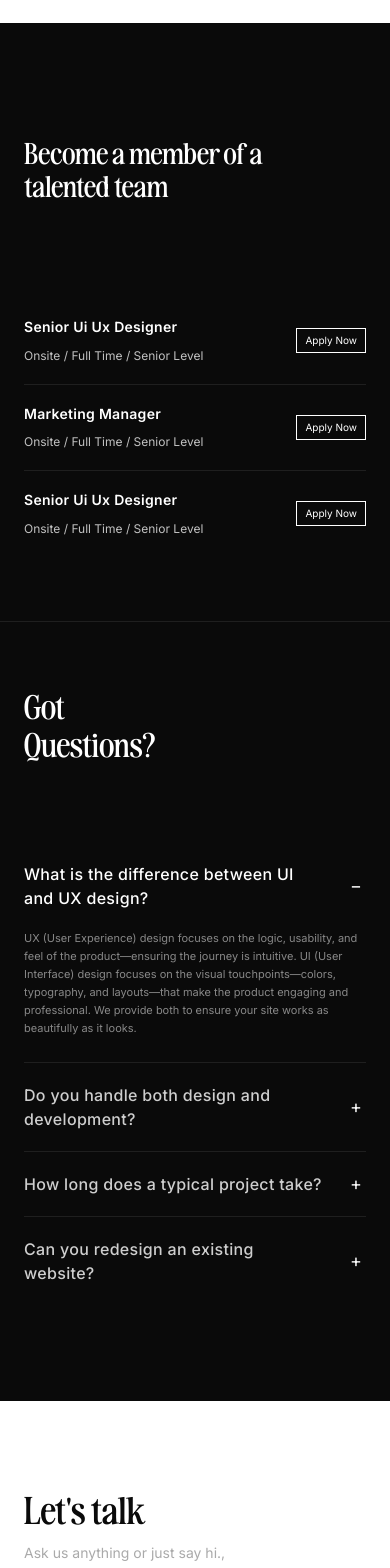
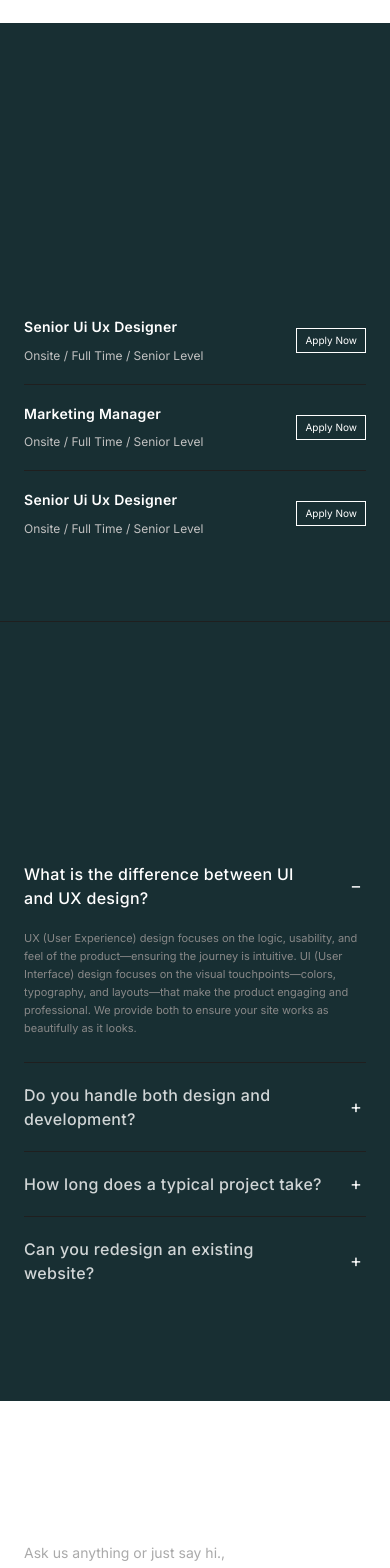
Before and after one commit to Neaz-mq/prographr-agency, a React (Vite) app: page / in a window 390 px wide. Shown: the part 8700-10268 px from the top of the page. Built offline with nearby package versions, Linux system fonts and the light colour scheme.

Commit message:
update color

```diff
--- a/src/components/Footer.jsx
+++ b/src/components/Footer.jsx
@@ -62,7 +62,7 @@ export default function Footer() {
   ];
 
   return (
-    <footer className="bg-[#0a0a0a]">
+    <footer className="bg-[#182F33]">
       <div className="mx-auto px-6 md:px-10 lg:px-[4rem] xl:px-[5rem] 2xl:px-[10rem] 3xl:px-[26rem] pt-12 md:pt-16 pb-0">
 
         {/* ── Mobile (below md): logo top, then 2 cols ── */}
--- a/src/sections/CTA.jsx
+++ b/src/sections/CTA.jsx
@@ -1,10 +1,39 @@
-import { useState, useRef } from "react";
+import { useState, useRef, useEffect } from "react";
 import emailjs from "@emailjs/browser";
+import gsap from "gsap";
+import { ScrollTrigger } from "gsap/ScrollTrigger";
+
+gsap.registerPlugin(ScrollTrigger);
 
 export default function CTA() {
   const formRef = useRef(null);
+  const containerRef = useRef(null);
+  const headingRef = useRef(null);
   const [form, setForm] = useState({ name: "", email: "", message: "" });
-  const [status, setStatus] = useState("idle"); // idle | sending | success | error
+  const [status, setStatus] = useState("idle");
+
+  useEffect(() => {
+    const ctx = gsap.context(() => {
+      gsap.fromTo(
+        headingRef.current,
+        { y: "110%", skewY: 7, opacity: 0 },
+        {
+          y: "0%",
+          skewY: 0,
+          opacity: 1,
+          duration: 1.5,
+          ease: "expo.out",
+          scrollTrigger: {
+            trigger: headingRef.current,
+            start: "top 95%",
+            toggleActions: "play none none none",
+          },
+        }
+      );
+    }, containerRef);
+
+    return () => ctx.revert();
+  }, []);
 
   const handleSubmit = async (e) => {
     e.preventDefault();
@@ -33,15 +62,18 @@ export default function CTA() {
   };
 
   return (
-    <section id="contact" className="bg-white">
+    <section id="contact" ref={containerRef} className="bg-white">
       <div className="md:px-10 3xl:px-[26rem] 2xl:px-[10rem] xl:px-[5rem] lg:px-[4rem] mx-auto px-6 py-20 3xl:py-48 2xl:py-48 xl:py-24">
         {/* Heading */}
-        <h2 className="text-[#0a0a0a] font-semibold mb-2  text-[clamp(36px,6vw,60px)] lg:text-[clamp(40px,3.8vw,58px)]  md:text-[clamp(36px,6vw,60px)] xl:text-[clamp(36px,6vw,60px)] 2xl:text-[clamp(36px,6vw,60px)] 3xl:text-[clamp(52px,10vw,100px)]">
-          Let's talk
-        </h2>
-        <p
-          className="text-[#aaa] 3xl:text-xl 2xl:text-xl xl:text-xl lg:text-sm md:text-sm text-sm mb-12"
-        >
+        <div className="overflow-hidden">
+          <h2
+            ref={headingRef}
+            className="text-[#0a0a0a] font-semibold mb-2 text-[clamp(36px,6vw,60px)] lg:text-[clamp(40px,3.8vw,58px)] md:text-[clamp(36px,6vw,60px)] xl:text-[clamp(36px,6vw,60px)] 2xl:text-[clamp(36px,6vw,60px)] 3xl:text-[clamp(52px,10vw,100px)]"
+          >
+            Let's talk
+          </h2>
+        </div>
+        <p className="text-[#aaa] 3xl:text-xl 2xl:text-xl xl:text-xl lg:text-sm md:text-sm text-sm mb-12">
           Ask us anything or just say hi.,
         </p>
 
@@ -60,18 +92,11 @@ export default function CTA() {
         )}
 
         {/* Form */}
-        <form
-          ref={formRef}
-          onSubmit={handleSubmit}
-          className="flex flex-col gap-12"
-        >
+        <form ref={formRef} onSubmit={handleSubmit} className="flex flex-col gap-12">
           {/* Name + Email */}
           <div className="grid grid-cols-1 md:grid-cols-2 gap-12">
             <div className="flex flex-col gap-3">
-              <label
-                className="text-[#0a0a0a] font-medium 3xl:text-2xl 2xl:text-xl"
-
-              >
+              <label className="text-[#0a0a0a] font-medium 3xl:text-2xl 2xl:text-xl">
                 Name
               </label>
               <input
@@ -82,15 +107,11 @@ export default function CTA() {
                 onChange={(e) => setForm({ ...form, name: e.target.value })}
                 disabled={status === "sending"}
                 className="bg-transparent border-0 border-b border-[#ccc] pb-2 3xl:text-lg 2xl:text-base xl:text-sm lg:text-sm md:text-sm text-sm text-[#0a0a0a] placeholder:text-[#ccc] outline-none focus:border-[#0a0a0a] transition-colors duration-200 disabled:opacity-50"
-
               />
             </div>
 
             <div className="flex flex-col gap-3">
-              <label
-                className="text-[#0a0a0a] font-medium 3xl:text-2xl 2xl:text-xl"
-
-              >
+              <label className="text-[#0a0a0a] font-medium 3xl:text-2xl 2xl:text-xl">
                 Email
               </label>
               <input
@@ -101,17 +122,13 @@ export default function CTA() {
                 onChange={(e) => setForm({ ...form, email: e.target.value })}
                 disabled={status === "sending"}
                 className="bg-transparent border-0 border-b border-[#ccc] pb-2 3xl:text-lg 2xl:text-base xl:text-sm lg:text-sm md:text-sm text-[#0a0a0a] text-sm placeholder:text-[#ccc] outline-none focus:border-[#0a0a0a] transition-colors duration-200 disabled:opacity-50"
-
               />
             </div>
           </div>
 
           {/* Message */}
           <div className="flex flex-col gap-3">
-            <label
-              className="text-[#0a0a0a] font-medium 3xl:text-2xl 2xl:text-xl"
-
-            >
+            <label className="text-[#0a0a0a] font-medium 3xl:text-2xl 2xl:text-xl">
               Message
             </label>
             <textarea
@@ -122,7 +139,6 @@ export default function CTA() {
               onChange={(e) => setForm({ ...form, message: e.target.value })}
               disabled={status === "sending"}
               className="bg-transparent border-0 border-b border-[#ccc] pb-2 3xl:text-lg 2xl:text-base xl:text-sm lg:text-sm md:text-sm text-sm text-[#0a0a0a] placeholder:text-[#ccc] outline-none focus:border-[#0a0a0a] transition-colors duration-200 resize-none disabled:opacity-50"
-
             />
           </div>
 
@@ -131,8 +147,7 @@ export default function CTA() {
             <button
               type="submit"
               disabled={status === "sending"}
-              className="bg-[#0a0a0a] text-white text-[14px] 3xl:text-xl 2xl:text-base xl:text-base lg:text-base md:text-base  font-medium 3xl:px-6 3xl:py-3 2xl:px-5 2xl:py-2 xl:px-4 xl:py-2 lg:px-3 lg:py-1.5 md:px-2.5 md:py-1 px-2.5 py-1 hover:bg-[#222] transition-colors duration-200 disabled:opacity-60 disabled:cursor-not-allowed tracking-[0.02em]"
-
+              className="bg-[#182F33] text-white text-[14px] 3xl:text-xl 2xl:text-base xl:text-base lg:text-base md:text-base font-medium 3xl:px-6 3xl:py-3 2xl:px-5 2xl:py-2 xl:px-4 xl:py-2 lg:px-3 lg:py-1.5 md:px-2.5 md:py-1 px-2.5 py-1 hover:bg-[#222] transition-colors duration-200 disabled:opacity-60 disabled:cursor-not-allowed tracking-[0.02em]"
             >
               {status === "sending" ? "Sending..." : "Send Now"}
             </button>
--- a/src/sections/FAQ.jsx
+++ b/src/sections/FAQ.jsx
@@ -1,4 +1,8 @@
-import { useState } from "react";
+import { useState, useRef, useEffect } from "react";
+import gsap from "gsap";
+import { ScrollTrigger } from "gsap/ScrollTrigger";
+
+gsap.registerPlugin(ScrollTrigger);
 
 const jobs = [
   { title: "Senior Ui Ux Designer", meta: "Onsite / Full Time / Senior Level" },
@@ -28,31 +32,60 @@ const faqs = [
 export default function FAQ() {
   const [openIndex, setOpenIndex] = useState(0);
 
+  const containerRef = useRef(null);
+  const careersHeadingRef = useRef(null);
+  const faqHeadingRef = useRef(null);
+
+  useEffect(() => {
+    const ctx = gsap.context(() => {
+      [careersHeadingRef, faqHeadingRef].forEach((ref) => {
+        gsap.fromTo(
+          ref.current,
+          { y: "110%", skewY: 7, opacity: 0 },
+          {
+            y: "0%",
+            skewY: 0,
+            opacity: 1,
+            duration: 1.5,
+            ease: "expo.out",
+            scrollTrigger: {
+              trigger: ref.current,
+              start: "top 95%",
+              toggleActions: "play none none none",
+            },
+          }
+        );
+      });
+    }, containerRef);
+
+    return () => ctx.revert();
+  }, []);
+
   return (
-    <section id="faq" className="bg-[#0a0a0a] ">
+    <section id="faq" ref={containerRef} className="bg-[#182F33]">
       {/* ── Careers ── */}
       <div className="md:px-10 3xl:px-[26rem] 2xl:px-[10rem] xl:px-[5rem] lg:px-[4rem] mx-auto px-6 3xl:pt-64 2xl:pt-52 xl:pt-36 lg:pt-36 md:pt-36 pb-16 pt-28 border-b border-[#1f1f1f]">
+        {/* overflow-hidden clips the slide-up so it doesn't show below the section */}
+        <div className="overflow-hidden">
           <h2
-          className="font-medium leading-[1.2] text-white  3xl:max-w-[1260px] 2xl:max-w-[1100px] max-w-[860px] 3xl:text-[clamp(52px,10vw,90px)]  2xl:text-[clamp(52px,10vw,72px)]  xl:text-[clamp(36px,3.8vw,58px)]  lg:text-[clamp(36px,3.8vw,58px)]  md:text-[clamp(36px,3.8vw,58px)] text-[clamp(28px,3.8vw,40px)] "
-
+            ref={careersHeadingRef}
+            className="font-medium leading-[1.2] text-white 3xl:max-w-[1260px] 2xl:max-w-[1100px] max-w-[860px] 3xl:text-[clamp(52px,10vw,90px)] 2xl:text-[clamp(52px,10vw,72px)] xl:text-[clamp(36px,3.8vw,58px)] lg:text-[clamp(36px,3.8vw,58px)] md:text-[clamp(36px,3.8vw,58px)] text-[clamp(28px,3.8vw,40px)]"
           >
             Become a member of a<br />
             talented team
           </h2>
+        </div>
 
         <div className="flex flex-col divide-y divide-[#1f1f1f] pt-24">
           {jobs.map((job, i) => (
-            <div
-              key={i}
-              className="flex items-center justify-between py-5 gap-6"
-            >
+            <div key={i} className="flex items-center justify-between py-5 gap-6">
               <div>
                 <p className="text-white font-semibold text-sm 3xl:text-[28px] 2xl:text-[24px] xl:text-[22px] lg:text-[20px] md:text-[18px] text-[17px] leading-tight mb-1 tracking-[0.02em]">
                   {job.title}
                 </p>
                 <p className="text-[#C1C1C1] text-xs md:text-md pt-2">{job.meta}</p>
               </div>
-              <button className="shrink-0 border border-white text-white 3xl:text-lg 2xl:text-base xl:text-[11px]    lg:text-[11px] md:text-[11px] text-[10px] 3xl:px-5 3xl:py-1.5 2xl:px-5 2xl:py-1.5 xl:px-3 xl:py-1.5 lg:px-2.5 lg:py-1.5 md:px-2.5 md:py-1 px-2 py-1  hover:bg-white hover:text-[#0a0a0a] transition-colors duration-200 whitespace-nowrap">
+              <button className="shrink-0 border border-white text-white 3xl:text-lg 2xl:text-base xl:text-[11px] lg:text-[11px] md:text-[11px] text-[10px] 3xl:px-5 3xl:py-1.5 2xl:px-5 2xl:py-1.5 xl:px-3 xl:py-1.5 lg:px-2.5 lg:py-1.5 md:px-2.5 md:py-1 px-2 py-1 hover:bg-white hover:text-[#0a0a0a] transition-colors duration-200 whitespace-nowrap">
                 Apply Now
               </button>
             </div>
@@ -61,15 +94,17 @@ export default function FAQ() {
       </div>
 
       {/* ── FAQ ── */}
-      <div className="md:px-10 3xl:px-[26rem] 2xl:px-[10rem] xl:px-20 lg:px-14 mx-auto px-6  pt-16 pb-24">
+      <div className="md:px-10 3xl:px-[26rem] 2xl:px-[10rem] xl:px-20 lg:px-14 mx-auto px-6 pt-16 pb-24">
+        <div className="overflow-hidden">
           <h2
-          className="font-medium leading-[1.2] text-white  3xl:max-w-[1360px] 2xl:max-w-[1100px] max-w-[760px] 3xl:text-[clamp(52px,10vw,90px)]  2xl:text-[clamp(36px,3.8vw,58px)]  xl:text-[clamp(36px,3.8vw,58px)]  lg:text-[clamp(36px,3.8vw,58px)]  md:text-[clamp(36px,3.8vw,58px)] text-[clamp(32px,3.8vw,45px)] "
-
+            ref={faqHeadingRef}
+            className="font-medium leading-[1.2] text-white 3xl:max-w-[1360px] 2xl:max-w-[1100px] max-w-[760px] 3xl:text-[clamp(52px,10vw,90px)] 2xl:text-[clamp(36px,3.8vw,58px)] xl:text-[clamp(36px,3.8vw,58px)] lg:text-[clamp(36px,3.8vw,58px)] md:text-[clamp(36px,3.8vw,58px)] text-[clamp(32px,3.8vw,45px)]"
           >
             Got
             <br />
             Questions?
           </h2>
+        </div>
 
         <div className="flex flex-col divide-y divide-[#1f1f1f] mt-20">
           {faqs.map((faq, i) => {
@@ -82,11 +117,8 @@ export default function FAQ() {
                 >
                   <span
                     className={`text-base md:text-base lg:text-lg xl:text-lg 2xl:text-lg 3xl:text-2xl tracking-[0.02em] font-medium transition-colors duration-200 ${
-                      isOpen
-                        ? "text-white"
-                        : "text-white/80 group-hover:text-white"
+                      isOpen ? "text-white" : "text-white/80 group-hover:text-white"
                     }`}
-
                   >
                     {faq.q}
                   </span>
@@ -95,13 +127,14 @@ export default function FAQ() {
                   </span>
                 </button>
 
-                {/* Answer */}
                 <div
                   className={`overflow-hidden transition-all duration-300 ease-in-out ${
                     isOpen ? "max-h-60 pb-6" : "max-h-0"
                   }`}
                 >
-                  <p className="text-[#888] 3xl:text-base 2xl:text-base xl:text-sm lg:text-sm md:text-[12px] text-[11px]  leading-relaxed">{faq.a}</p>
+                  <p className="text-[#888] 3xl:text-base 2xl:text-base xl:text-sm lg:text-sm md:text-[12px] text-[11px] leading-relaxed">
+                    {faq.a}
+                  </p>
                 </div>
               </div>
             );
```
Lines whose indentation alone changed are shown as unchanged.
